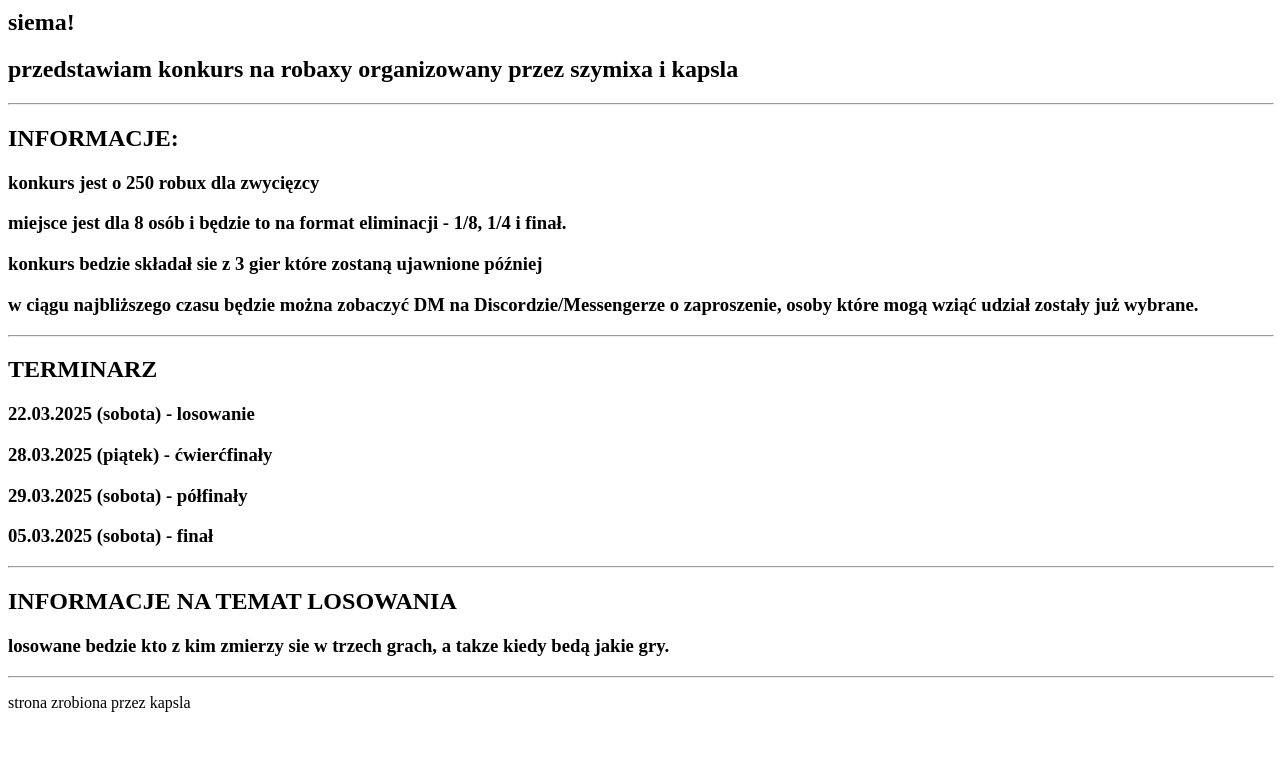
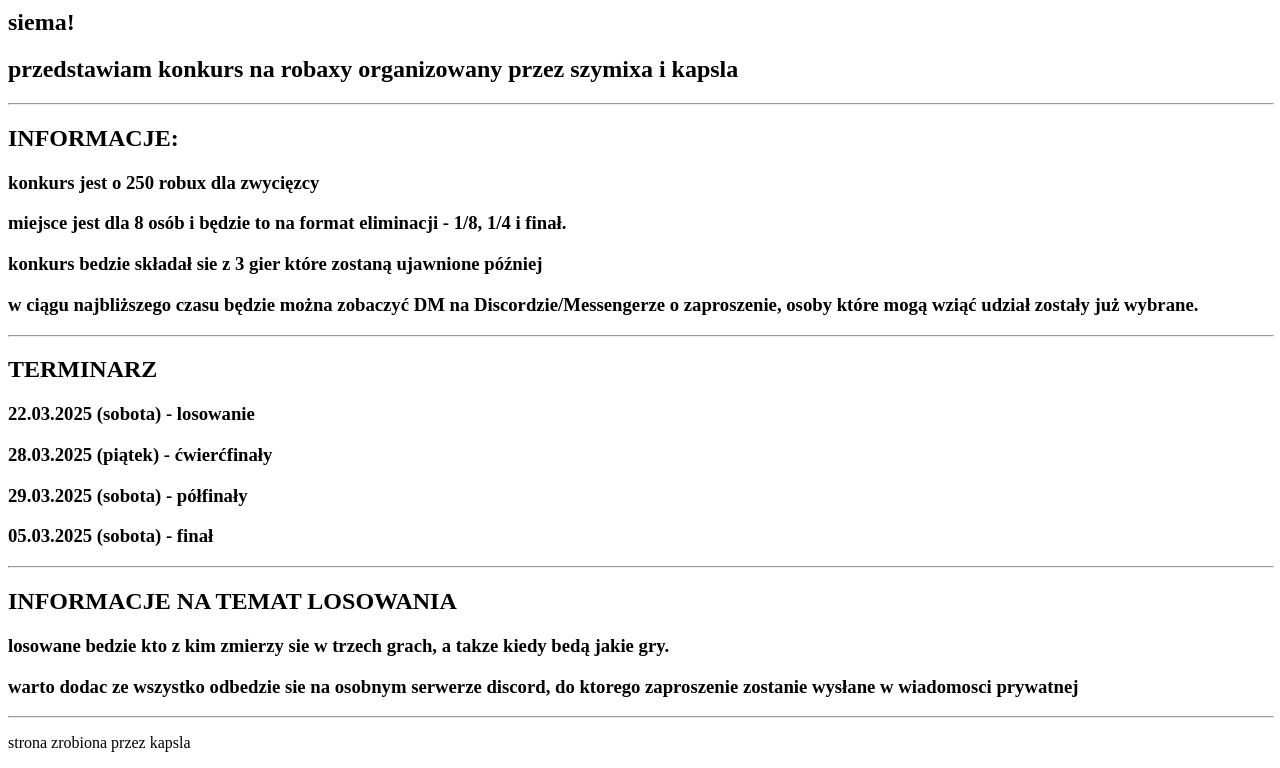
Before and after one commit to celticds/celticds.github.io, a plain HTML site: page index.html in a window 1280 px wide. Shown: the part 63-831 px from the top of the page. Before the commit the page ends 800 px from the top, so only its background shows below. Drawn offline with Linux system fonts and the light colour scheme.

Commit message:
Update index.html

```diff
--- a/index.html
+++ b/index.html
@@ -17,5 +17,6 @@
 <hr width="100%" size="2">
 <h2>INFORMACJE NA TEMAT LOSOWANIA</h2>
 <h3>losowane bedzie kto z kim zmierzy sie w trzech grach, a takze kiedy bedą jakie gry.</h3>
+<h3>warto dodac ze wszystko odbedzie sie na osobnym serwerze discord, do ktorego zaproszenie zostanie wysłane w wiadomosci prywatnej</h3>
 <hr width="100%" size="2">
 <p>strona zrobiona przez kapsla</p>
```
